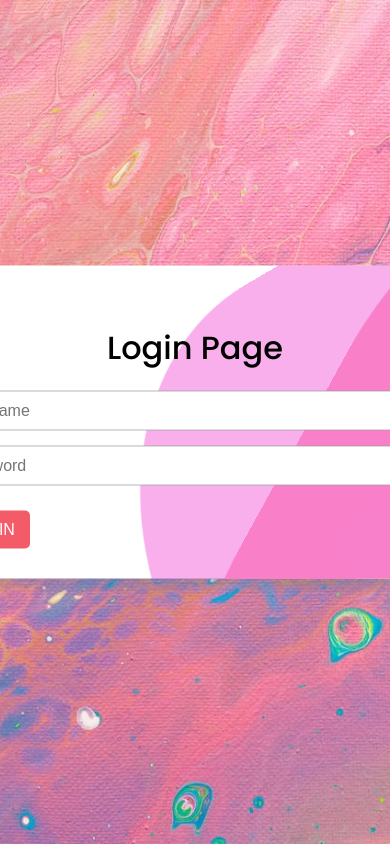
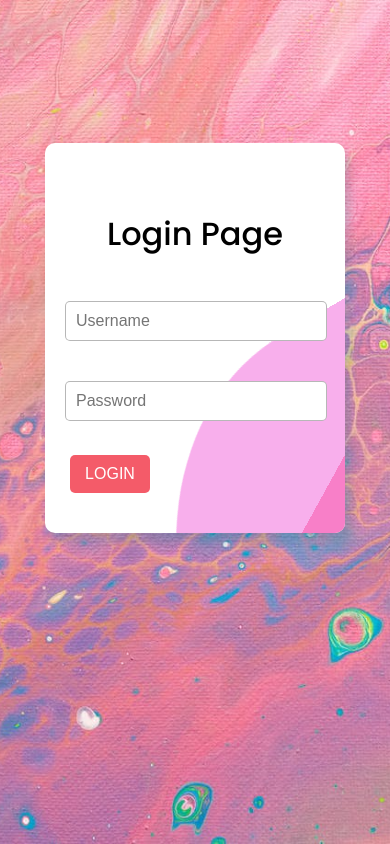
Before and after one commit to ashw-ani/Ascend-client, a React (Create React App) app: page /login in a window 390 px wide. Built offline with nearby package versions, Linux system fonts and the light colour scheme.

Commit message:
made it responsive

```diff
--- a/package.json
+++ b/package.json
@@ -15,6 +15,7 @@
     "react-responsive": "^9.0.2",
     "react-router-dom": "^5.3.4",
     "react-scripts": "^5.0.1",
+    "uniqid": "^5.4.0",
     "web-vitals": "^2.1.4"
   },
   "scripts": {
--- a/src/App.js
+++ b/src/App.js
@@ -1,14 +1,14 @@
-import styles from './App.module.css';
-import Sidepanel from './Components/sidepanel/Sidepanel';
-import Body from './Components/body/Body';
-import Leaderboard from './Components/Leaderboard/Leaderboard';
-import Login from './Components/Login/Login';
+import styles from "./App.module.css";
+import Sidepanel from "./Components/sidepanel/Sidepanel";
+import Body from "./Components/body/Body";
+import Leaderboard from "./Components/Leaderboard/Leaderboard";
+import Login from "./Components/Login/Login";
 import {
   Route,
   Switch,
   useLocation,
-} from 'react-router-dom/cjs/react-router-dom.min';
-import { useEffect, useState } from 'react';
+} from "react-router-dom/cjs/react-router-dom.min";
+import { useEffect, useState } from "react";
 // import Header from "./Components/body/Header/Header";
 
 function App() {
@@ -16,8 +16,7 @@ function App() {
   const location = useLocation();
 
   useEffect(() => {
-    console.log(location);
-    if (location.pathname === '/login') {
+    if (location.pathname === "/login") {
       setShowPanel(false);
     } else {
       if (!showPanel) {
@@ -26,7 +25,7 @@ function App() {
     }
   }, [location]);
   return (
-    <div className={`${styles.app}  ${showPanel ? ' ' : styles.loginbg}`}>
+    <div className={`${styles.app}  ${showPanel ? " " : styles.loginbg}`}>
       {showPanel && (
         <>
           <Body />
@@ -34,7 +33,7 @@ function App() {
         </>
       )}
       <Switch>
-        <Route path='/login' exact>
+        <Route path="/login" exact>
           <Login />
         </Route>
       </Switch>
--- a/src/App.module.css
+++ b/src/App.module.css
@@ -1,4 +1,4 @@
-@import url('https://fonts.googleapis.com/css2?family=DM+Serif+Display:ital@0;1&family=Sora:wght@100;200;300;400;500;600;700;800&display=swap');
+@import url("https://fonts.googleapis.com/css2?family=DM+Serif+Display:ital@0;1&family=Sora:wght@100;200;300;400;500;600;700;800&display=swap");
 
 .app {
   width: 100vw;
@@ -8,14 +8,6 @@
   background-color: #eff3f7;
 }
 
-.loginbg {
-  /* background-image: url('./assets/pexels-scott-webb-5209205.jpg'); */
-  background-image: url('./assets/lower-resolution.jpg');
-  background-size: cover;
-  background-position: center;
-  backdrop-filter: blur(100px);
-}
-
 ::-webkit-scrollbar {
   width: 0px;
   background: transparent; /* make scrollbar transparent */
--- a/src/Components/Login/Login.js
+++ b/src/Components/Login/Login.js
@@ -1,10 +1,10 @@
-import React, { useState } from 'react';
-import styles from './Login.module.css';
+import React, { useState } from "react";
+import styles from "./Login.module.css";
 
 const Login = () => {
   const [formDetails, setFormDetails] = useState({
-    email: '',
-    password: '',
+    email: "",
+    password: "",
   });
 
   const formChangeHandler = (event) => {
@@ -18,22 +18,24 @@ const Login = () => {
     console.log(formDetails);
   };
   return (
+    <div className={styles.loginpage}>
       <form className={styles.login}>
         <h1>Login Page</h1>
         <input
-        type='email'
-        name='email'
-        placeholder='Username'
+          type="email"
+          name="email"
+          placeholder="Username"
           onChange={formChangeHandler}
         />
         <input
-        name='password'
-        type='password'
-        placeholder='Password'
+          name="password"
+          type="password"
+          placeholder="Password"
           onChange={formChangeHandler}
         />
         <button onClick={submitButtonHandler}>Login</button>
       </form>
+    </div>
   );
 };
 
--- a/src/Components/Login/Login.module.css
+++ b/src/Components/Login/Login.module.css
@@ -1,7 +1,15 @@
-@import url('https://fonts.googleapis.com/css2?family=Poppins:wght@300;500;600&display=swap');
-
+@import url("https://fonts.googleapis.com/css2?family=Poppins:wght@300;500;600&display=swap");
+.loginpage {
+  height: 100vh;
+  width: 100vw;
+  background-image: url("../../assets//lower-resolution.jpg");
+  background-size: cover;
+  background-position: center;
+  backdrop-filter: blur(100px);
+  overflow: hidden;
+}
 .login {
-  font-family: 'Asap', sans-serif;
+  font-family: "Asap", sans-serif;
   overflow: hidden;
   background-color: white;
   padding: 40px 30px 30px 30px;
@@ -22,7 +30,7 @@
 }
 .login::before,
 .login::after {
-  content: '';
+  content: "";
   position: absolute;
   width: 900px;
   height: 700px;
@@ -49,7 +57,7 @@
   animation: wawes 7s infinite;
 }
 .login > input {
-  font-family: 'Asap', sans-serif;
+  font-family: "Asap", sans-serif;
   display: block;
   border-radius: 5px;
   font-size: 16px;
@@ -64,7 +72,7 @@
   border: 1px solid rgb(255, 94, 236);
 }
 .login > button {
-  font-family: 'Asap', sans-serif;
+  font-family: "Asap", sans-serif;
   cursor: pointer;
   color: #fff;
   font-size: 16px;
@@ -89,7 +97,7 @@
   font-weight: 500;
   line-height: 42px;
   text-align: center;
-  font-family: 'Poppins';
+  font-family: "Poppins";
 }
 
 @-webkit-keyframes wawes {
@@ -132,3 +140,38 @@ a {
   bottom: 10px;
   font-size: 12px;
 }
+@media screen and (max-width: 600px) {
+  .loginpage {
+    height: 100vh;
+    width: 100vw;
+    background-image: url("../../assets//lower-resolution.jpg");
+    background-size: cover;
+    background-position: center;
+    backdrop-filter: blur(100px);
+    overflow: hidden;
+  }
+  .login {
+    font-family: "Asap", sans-serif;
+    overflow: hidden;
+    background-color: white;
+    padding: 40px 30px 30px 30px;
+    border-radius: 10px;
+    position: absolute;
+    display: flex;
+    flex-direction: column;
+    justify-content: space-evenly;
+    top: 40%;
+    left: 50%;
+    width: 15rem;
+    height: 20rem;
+    -webkit-transform: translate(-50%, -50%);
+    -moz-transform: translate(-50%, -50%);
+    -ms-transform: translate(-50%, -50%);
+    -o-transform: translate(-50%, -50%);
+    transform: translate(-50%, -50%);
+    -webkit-transition: -webkit-transform 300ms, box-shadow 300ms;
+    -moz-transition: -moz-transform 300ms, box-shadow 300ms;
+    transition: transform 300ms, box-shadow 300ms;
+    box-shadow: 5px 10px 10px rgba(2, 128, 144, 0.2);
+  }
+}
--- a/src/Components/body/Body.js
+++ b/src/Components/body/Body.js
@@ -1,30 +1,27 @@
-import styles from './Body.module.css';
-import Header from './Header/Header';
-import Chartcontainer from './chartcontainer/Chartcontainer';
-import Dashboardintro from './dashboardintro/Dashboardintro';
-import Statscontainer from './statscontainer/Statscontainer';
-import Leaderboard from '../Leaderboard/Leaderboard';
+import styles from "./Body.module.css";
+import Header from "./Header/Header";
+import Chartcontainer from "./chartcontainer/Chartcontainer";
+import Dashboardintro from "./dashboardintro/Dashboardintro";
+import Statscontainer from "./statscontainer/Statscontainer";
+import Leaderboard from "../Leaderboard/Leaderboard";
 // import { Switch, Route } from "react-router-dom/cjs/react-router-dom.min";
-import { Switch, Route } from 'react-router-dom/cjs/react-router-dom.min';
-import Login from '../Login/Login';
+import { Switch, Route } from "react-router-dom/cjs/react-router-dom.min";
+import Login from "../Login/Login";
 
 const Body = (props) => {
   return (
     <div className={styles.body}>
       <Switch>
-        <Route path='/' exact>
+        <Route path="/" exact>
           <Header>Dashboard</Header>
           <Dashboardintro />
           <Statscontainer />
           <Chartcontainer />
         </Route>
 
-        <Route path='/leaderboard/water-enthusiasts' exact>
+        <Route path="/leaderboard/water-enthusiasts" exact>
           <Header>Water Enthusiasts</Header>
           <Leaderboard />
-        </Route>
-        <Route path='/login' exact>
-          <Login />
         </Route>
       </Switch>
     </div>
--- a/src/Components/body/Header/Header.module.css
+++ b/src/Components/body/Header/Header.module.css
@@ -21,6 +21,6 @@
 @media screen and (max-width: 600px) {
   .header {
     left: 0rem;
-    height: 4rem;
+    height: 3.5rem;
   }
 }
--- a/src/Components/sidepanel/Sidepanel.js
+++ b/src/Components/sidepanel/Sidepanel.js
@@ -21,6 +21,7 @@ import { useHistory } from "react-router-dom";
 
 const Sidepanel = (props) => {
   const [leaderboardState, setLeaderboardState] = useState(false);
+  const [showPanel, setShowPanel] = useState(false);
   const navigation = useHistory();
   // const [myBusinessState, setMyBusinessState] = useState(false);
   // const [myTaskState, setMyTaskState] = useState(false);
@@ -39,8 +40,13 @@ const Sidepanel = (props) => {
   };
 
   return (
-    <div className={styles.sidepanel}>
-      <div className={styles.hamburger_menu}>
+    <div className={`${styles.sidepanel} ${showPanel ? " " : styles.inactive}`}>
+      <div
+        className={styles.hamburger_menu}
+        onClick={() => {
+          setShowPanel((prevState) => !prevState);
+        }}
+      >
         <div className={styles.ham}></div>
         <div className={styles.ham}></div>
         <div className={styles.ham}></div>
--- a/src/Components/sidepanel/Sidepanel.module.css
+++ b/src/Components/sidepanel/Sidepanel.module.css
@@ -74,14 +74,17 @@
     background-color: rgb(13, 10, 42);
     width: 15rem;
     height: 100vh;
-    border-radius: 0 1.25rem 1.25rem 0;
+    border-radius: 0;
     position: fixed;
     overflow-x: hidden;
     padding: 0;
     overflow: scroll;
     scrollbar-width: none;
-    /* margin-left: -15rem; */
-    margin-top: 4rem;
+    margin-top: 3.5rem;
+    transition: ease-out 0.5s;
+  }
+  .inactive {
+    margin-left: -15rem;
   }
 
   .hamburger_menu {
```
Also changed, not shown: src/Components/body/statscontainer/Statscontainer.js (+7 -4 lines), 1 other file (tests, documents, lock files or other folders). Lines whose indentation alone changed are shown as unchanged.
